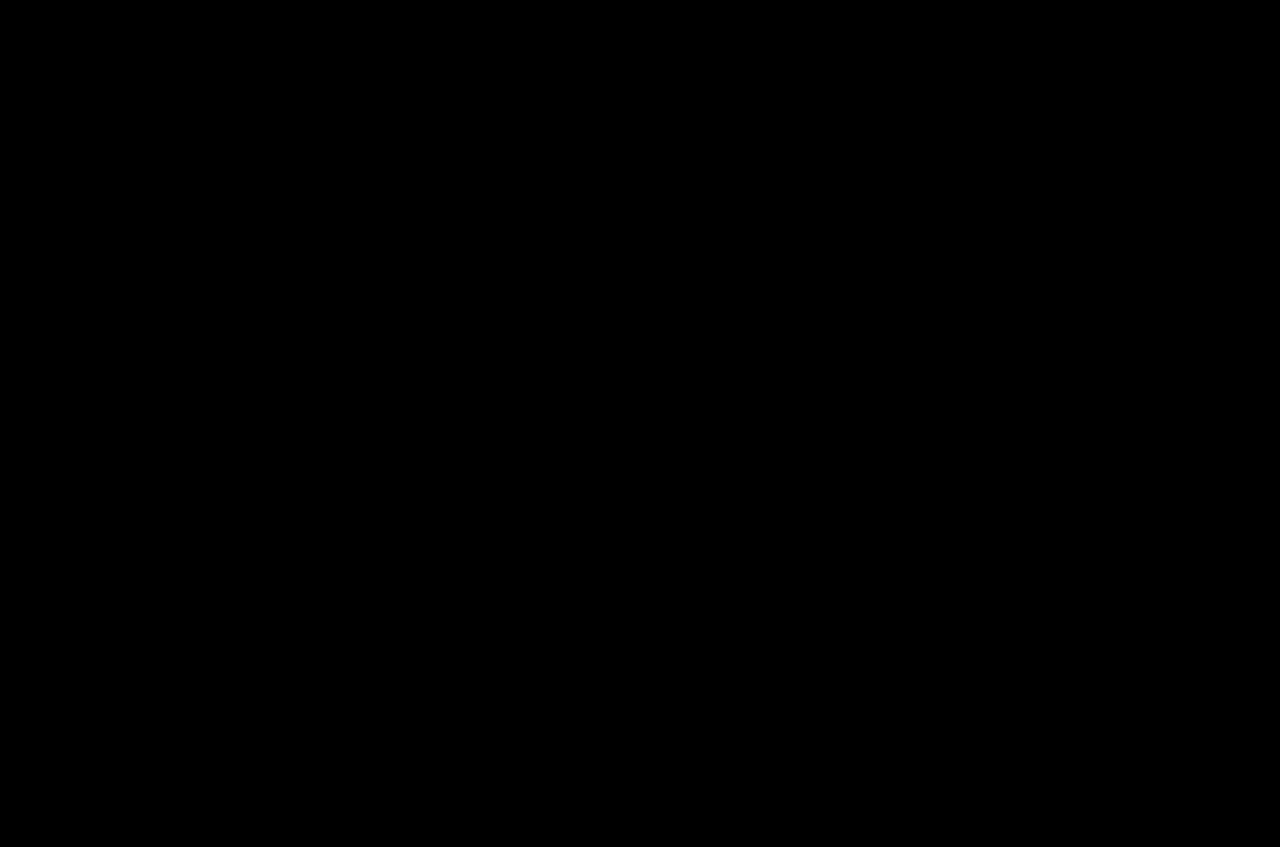
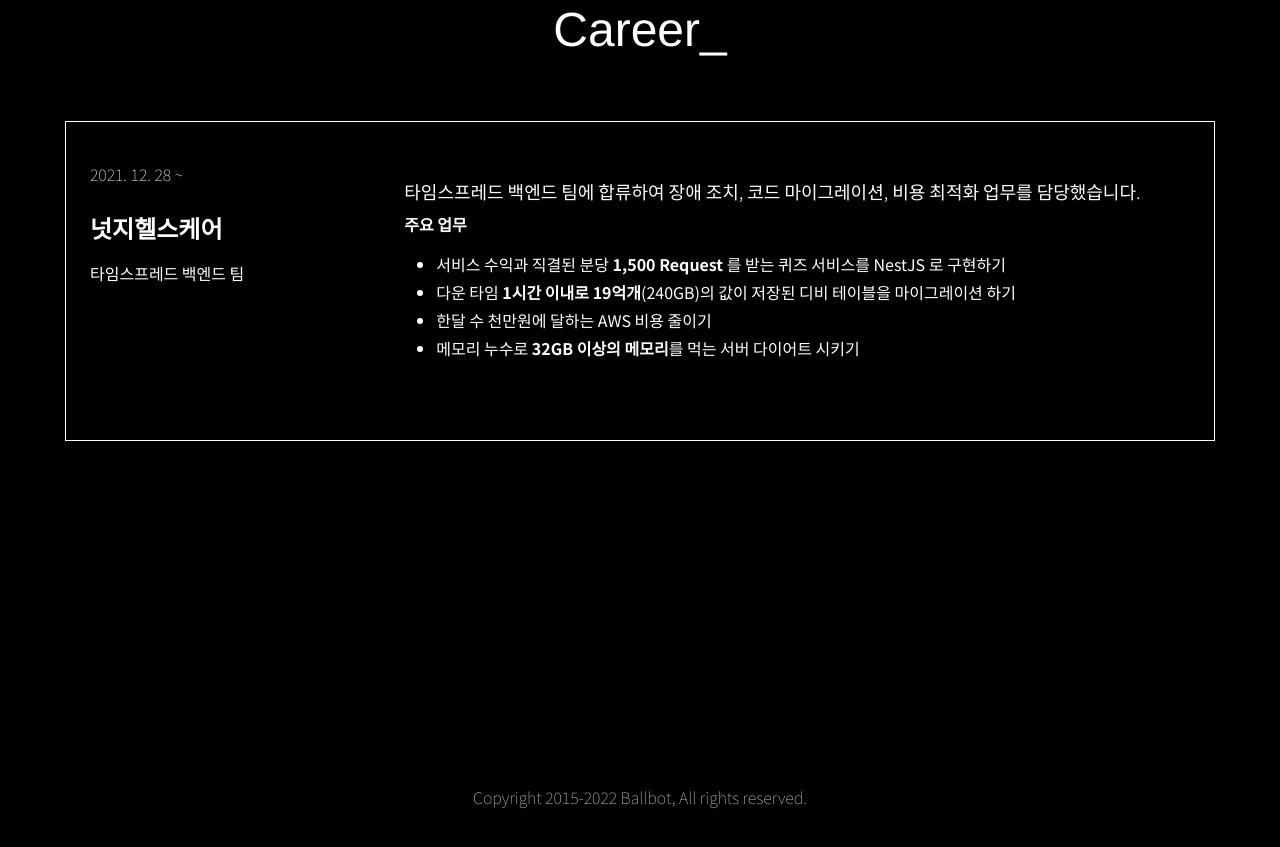
Before and after one commit to bb2002/ballbot-portfolio2, a React (Create React App) app: page / in a window 1280 px wide. Shown: the part 5820-6667 px from the top of the page. Before the commit the page ends 5789 px from the top, so only its background shows below. Built offline with nearby package versions, Linux system fonts and the light colour scheme; a web font is replaced by a local one.

Commit message:
[ADD] CAREER, 그리고 완성

```diff
--- /dev/null
+++ b/src/components/career/CareerViewer.jsx
@@ -0,0 +1,32 @@
+import {
+  CareerCompanyContainer,
+  CareerContentContainer,
+  CareerViewerContainer
+} from "../../styles/components/career/CareerViewer.css";
+
+
+const CareerViewer = ({ work }) => {
+  return (
+    <CareerViewerContainer>
+      <CareerCompanyContainer>
+        <p id="date">{work.workDate}</p>
+        <h3>{work.company}</h3>
+        <p id="position">{work.team}</p>
+      </CareerCompanyContainer>
+      <CareerContentContainer>
+        <h4>{work.work}</h4>
+
+        <p id="work">주요 업무</p>
+        <ul>
+          {
+            work.workItems.map((value) => (
+              <li>{value}</li>
+            ))
+          }
+        </ul>
+      </CareerContentContainer>
+    </CareerViewerContainer>
+  )
+}
+
+export default CareerViewer;
--- /dev/null
+++ b/src/components/common/Footer.jsx
@@ -0,0 +1,11 @@
+import { FooterContainer } from "../../styles/components/common/Footer";
+
+const Footer = () => {
+  return (
+    <FooterContainer>
+      <p>Copyright 2015-2022 Ballbot, All rights reserved.</p>
+    </FooterContainer>
+  )
+}
+
+export default Footer;
--- /dev/null
+++ b/src/libs/contents/career/timespread_content.js
@@ -0,0 +1,13 @@
+export const CAREER_TIMESPREAD_CONTENT = {
+  workDate: '2021. 12. 28 ~',
+  company: '넛지헬스케어',
+  team: '타임스프레드 백엔드 팀',
+
+  work: '타임스프레드 백엔드 팀에 합류하여 장애 조치, 코드 마이그레이션, 비용 최적화 업무를 담당했습니다.',
+  workItems: [
+    <>서비스 수익과 직결된 분당 <b>1,500 Request</b> 를 받는 퀴즈 서비스를 NestJS 로 구현하기 </>,
+    <>다운 타임 <b>1시간 이내로 19억개</b>(240GB)의 값이 저장된 디비 테이블을 마이그레이션 하기 </>,
+    <>한달 수 천만원에 달하는 AWS 비용 줄이기</>,
+    <>메모리 누수로 <b>32GB 이상의 메모리</b>를 먹는 서버 다이어트 시키기</>
+  ]
+}
--- a/src/pages/Portfolio.jsx
+++ b/src/pages/Portfolio.jsx
@@ -5,6 +5,8 @@
 import Tech from "./subpages/Tech";
 import Projects from "./subpages/Projects";
 import { useEffect } from "react";
+import Career from "./subpages/Career";
+import Footer from "../components/common/Footer";
 
 function getOffset(el) {
   const rect = el.getBoundingClientRect();
@@ -52,6 +54,11 @@
         <Projects />
       }
       <SubPageMargin />
+      {
+        // Projects 화면 표시
+        <Career />
+      }
+      <Footer />
     </div>
   );
 }
--- /dev/null
+++ b/src/pages/subpages/Career.jsx
@@ -0,0 +1,15 @@
+import { CommonPage, SubpageTitle } from "../../styles/pages/subpages/SubpageCommon.css";
+import CareerViewer from "../../components/career/CareerViewer";
+import { CAREER_TIMESPREAD_CONTENT } from "../../libs/contents/career/timespread_content";
+
+const Career = () => {
+  return (
+    <CommonPage id="career">
+      <SubpageTitle>Career_</SubpageTitle>
+
+      <CareerViewer work={CAREER_TIMESPREAD_CONTENT} />
+    </CommonPage>
+  )
+}
+
+export default Career;
--- /dev/null
+++ b/src/styles/components/career/CareerViewer.css.js
@@ -0,0 +1,74 @@
+import styled from "styled-components";
+
+export const CareerViewerContainer = styled.div`
+  max-width: 1100px;
+  min-width: 310px;
+  width: calc(100% - 64px);
+  min-height: 270px;
+  border: 1px solid white;
+  padding: 24px;
+  display: flex;
+
+
+  @media screen and (max-width: 1140px) {
+    margin-left: 32px;
+    margin-right: 32px;
+  }
+
+  @media screen and (max-width: 960px) {
+    flex-direction: column;
+  }
+`
+
+export const CareerCompanyContainer = styled.div`
+  flex: 1;
+
+  #date {
+    color: #EBEBEB;
+    font-weight: lighter;
+    font-size: 1rem;
+  }
+
+  #position {
+    font-size: 1rem;
+    color: white;
+    font-weight: 300;
+  }
+
+  h3 {
+    color: white;
+    font-size: 1.5rem;
+  }
+
+  p, h3 {
+    margin-bottom: 4px;
+  }
+`
+
+export const CareerContentContainer = styled.div`
+  flex: 2.5;
+
+  h4 {
+    margin: 32px 0 8px 0;
+    color: white;
+    font-weight: 300;
+    font-size: 1.125rem;
+  }
+
+  #work {
+    font-weight: bold;
+    color: white;
+    font-size: 1rem;
+    margin: 0 0 8px 0;
+  }
+
+  ul {
+    padding-left: 32px;
+  }
+
+  li {
+    color: white;
+    font-size: 1rem;
+    margin-bottom: 4px;
+  }
+`
--- /dev/null
+++ b/src/styles/components/common/Footer.jsx
@@ -0,0 +1,13 @@
+import styled from "styled-components";
+
+export const FooterContainer = styled.footer`
+  width: 100%;
+  height: 64px;
+
+  p {
+    color: #BBBBBB;
+    text-align: center;
+    font-weight: lighter;
+    font-size: 1rem;
+  }
+`
```
